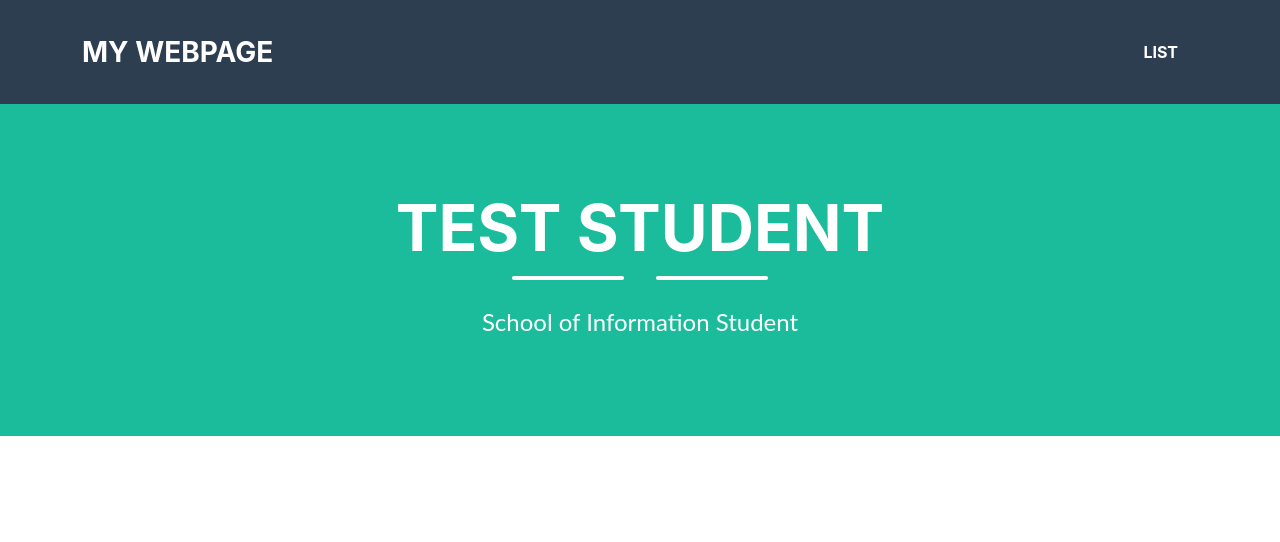
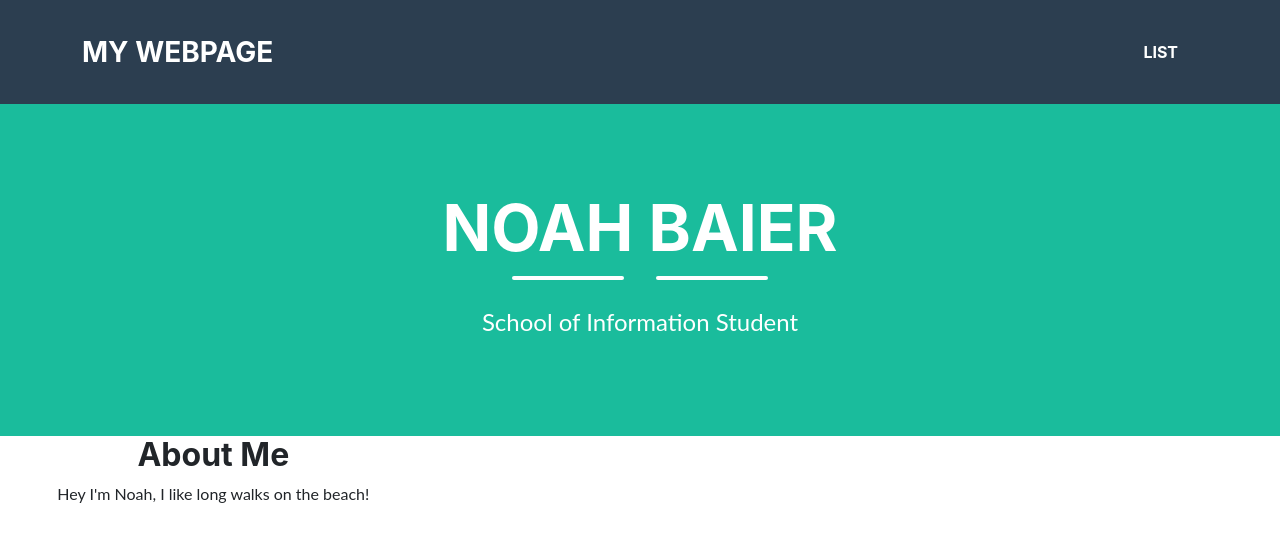
Before and after one commit to noahbaier/noahbaier.github.io, a plain HTML site: page index.html in a window 1280 px wide. Drawn offline with Linux system fonts and the light colour scheme.

Commit message:
name changes

```diff
--- a/index.html
+++ b/index.html
@@ -3,7 +3,7 @@
     <header>
         <link rel="stylesheet" href="style.css">
         <link rel="stylesheet" href="table_style.css">
-        <title>My Webpage Title</title>
+        <title>Noah's Website </title>
     </header>
     <body>
         <!---Navigation--->
@@ -23,7 +23,7 @@
             <div class="container d-flex align-items-center flex-column">
 
                 <!-- This code is for the student name-->
-                <h1 class="masthead-heading text-uppercase mb-0">Test Student</h1>
+                <h1 class="masthead-heading text-uppercase mb-0">Noah Baier </h1>
                 <!--This code creates the two lines separating the student name from the subtitle-->
                 <div class="divider-custom divider-light">
                     <div class="divider-custom-line"></div>
@@ -36,7 +36,10 @@
         <section class="text-center">
 
             <div class="col-md-6 col-lg-4 mb-5">
+                <h2 class="text-center">About Me</h2>
+
                 <!-- put your bio paragraph here; remember to use the correct html tags -->
+                <p> Hey I'm Noah, I like long walks on the beach! </p>
 
             </div>
         </section>
```
